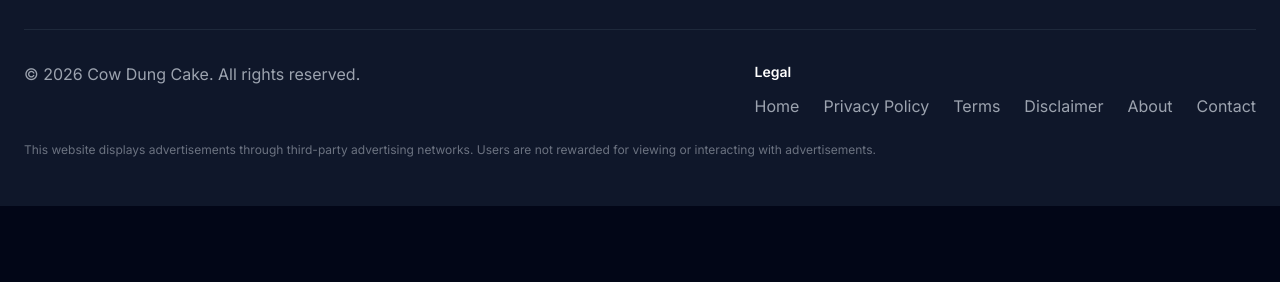
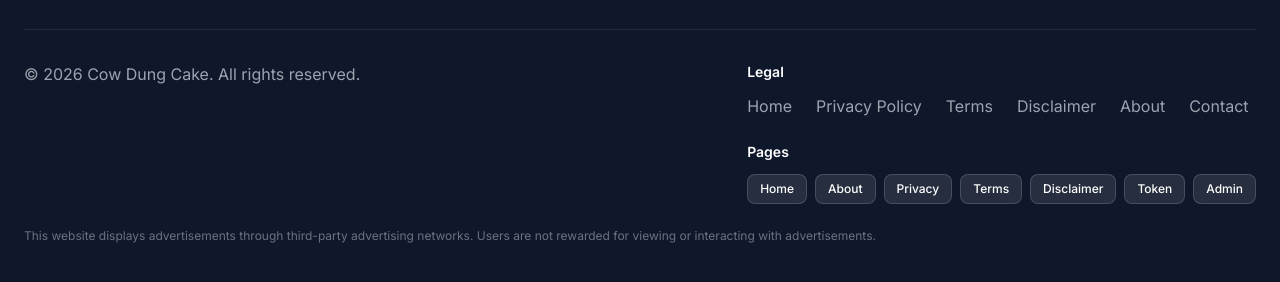
Before and after one commit to cowdungcake/cdk-launchpad, a website: page frontend/index.html in a window 1280 px wide. Shown: the part 11707-11989 px from the top of the page. Before the commit the page ends 11913 px from the top, so only its background shows below. Drawn offline with nearby package versions, Linux system fonts and the light colour scheme; no server answers.

Commit message:
Add direct page buttons to main index footer

```diff
--- a/frontend/index.html
+++ b/frontend/index.html
@@ -1060,6 +1060,16 @@
                         <a href="about.html" class="text-gray-400 hover:text-white transition duration-300">About</a>
                         <a href="#contact" class="text-gray-400 hover:text-white transition duration-300">Contact</a>
                     </div>
+                    <h4 class="text-sm font-semibold text-white mt-6 mb-3">Pages</h4>
+                    <div class="flex flex-wrap gap-2">
+                        <a href="index.html" class="px-3 py-1.5 bg-white/10 hover:bg-white/20 border border-white/15 rounded-lg text-xs font-medium transition duration-300">Home</a>
+                        <a href="about.html" class="px-3 py-1.5 bg-white/10 hover:bg-white/20 border border-white/15 rounded-lg text-xs font-medium transition duration-300">About</a>
+                        <a href="privacy.html" class="px-3 py-1.5 bg-white/10 hover:bg-white/20 border border-white/15 rounded-lg text-xs font-medium transition duration-300">Privacy</a>
+                        <a href="terms.html" class="px-3 py-1.5 bg-white/10 hover:bg-white/20 border border-white/15 rounded-lg text-xs font-medium transition duration-300">Terms</a>
+                        <a href="disclaimer.html" class="px-3 py-1.5 bg-white/10 hover:bg-white/20 border border-white/15 rounded-lg text-xs font-medium transition duration-300">Disclaimer</a>
+                        <a href="token.html" class="px-3 py-1.5 bg-white/10 hover:bg-white/20 border border-white/15 rounded-lg text-xs font-medium transition duration-300">Token</a>
+                        <a href="admin.html" class="px-3 py-1.5 bg-white/10 hover:bg-white/20 border border-white/15 rounded-lg text-xs font-medium transition duration-300">Admin</a>
+                    </div>
                 </div>
             </div>
             <p class="text-xs text-gray-500 mt-6">This website displays advertisements through third-party advertising networks. Users are not rewarded for viewing or interacting with advertisements.</p>
```
